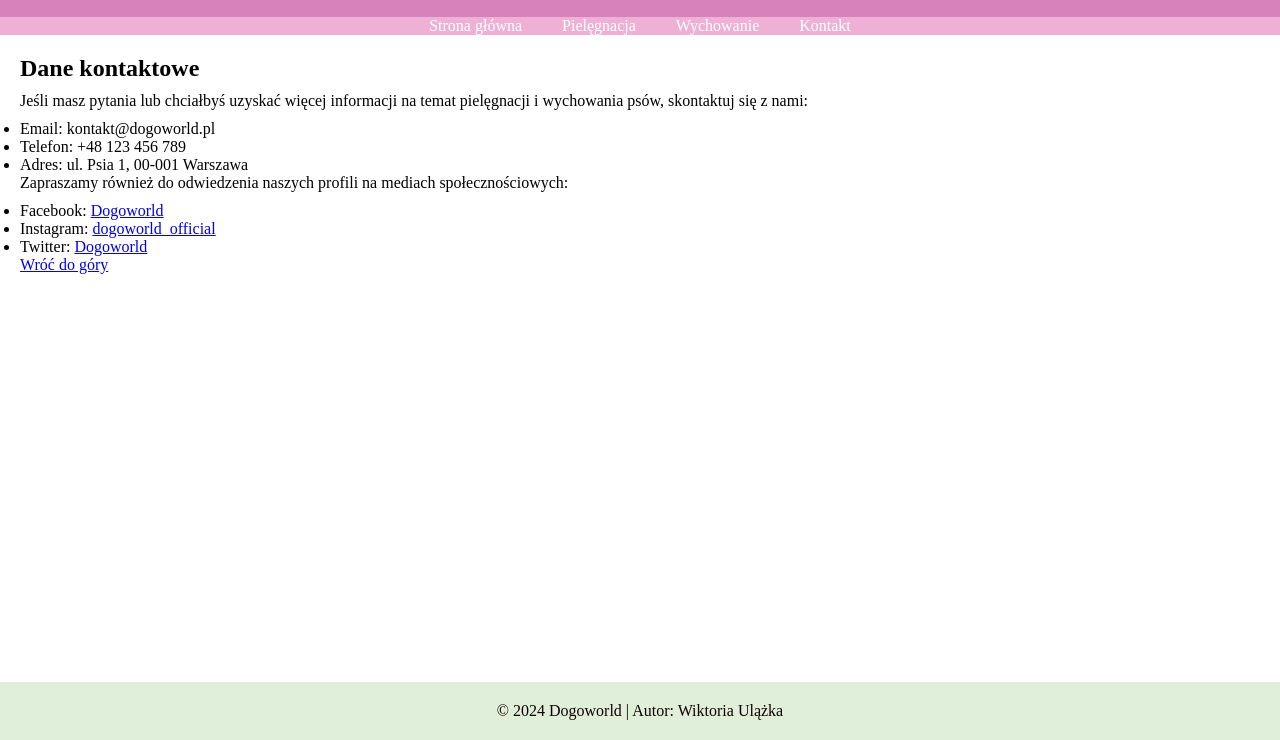
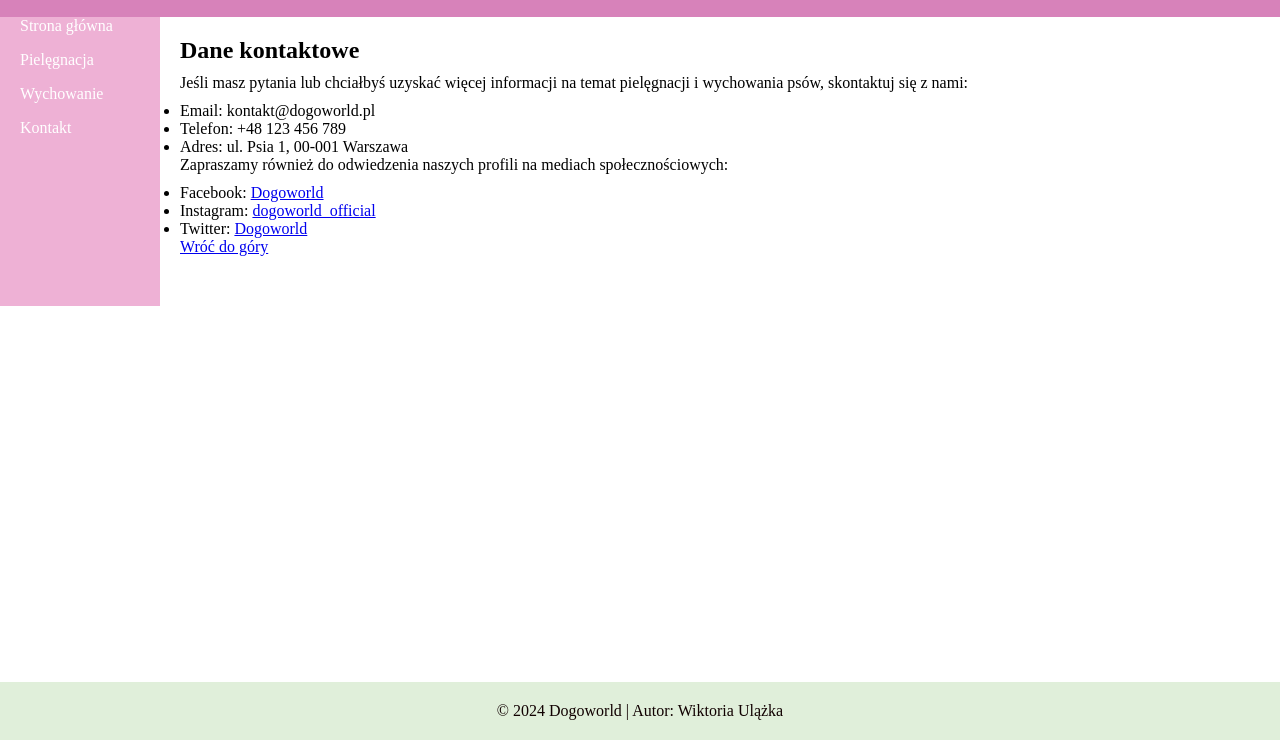
Before and after one commit to WikaUlazka/dogoworld-, a website: page kontakt.html in a window 1280 px wide. Shown: the part 60-800 px from the top of the page. Drawn offline with Linux system fonts and the light colour scheme.

Commit message:
i'm sure i'm done

```diff
--- a/kontakt.html
+++ b/kontakt.html
@@ -12,12 +12,13 @@
       <h1>Kontakt</h1>
     </header>
 
+    <div class="wrapper">
       <nav>
-      <ul>
-        <li><a href="index.html">Strona główna</a></li>
-        <li><a href="Pielegnacja.html">Pielęgnacja</a></li>
-        <li><a href="wychowanie.html">Wychowanie</a></li>
-        <li><a href="#">Kontakt</a></li>
+        <ul class="nav-items">
+          <li class="nav-lines"><a href="index.html">Strona główna</a></li>
+          <li class="nav-lines"><a href="Pielegnacja.html">Pielęgnacja</a></li>
+          <li class="nav-lines"><a href="wychowanie.html">Wychowanie</a></li>
+          <li class="nav-lines"><a href="#">Kontakt</a></li>
         </ul>
       </nav>
 
@@ -41,11 +42,14 @@
           </p>
           <ul>
             <li>
-            Facebook: <a href="https://www.facebook.com/dogoworld">Dogoworld</a>
+              Facebook:
+              <a href="https://www.facebook.com/dogoworld">Dogoworld</a>
             </li>
             <li>
               Instagram:
-            <a href="https://www.instagram.com/dogoworld">dogoworld_official</a>
+              <a href="https://www.instagram.com/dogoworld"
+                >dogoworld_official</a
+              >
             </li>
             <li>
               Twitter: <a href="https://twitter.com/dogoworld">Dogoworld</a>
@@ -55,7 +59,7 @@
           <a href="#">Wróć do góry</a>
         </article>
       </main>
-
+    </div>
     <footer>
       <p>&copy; 2024 Dogoworld | Autor: Wiktoria Ulążka</p>
     </footer>
```
Lines whose indentation alone changed are shown as unchanged.
